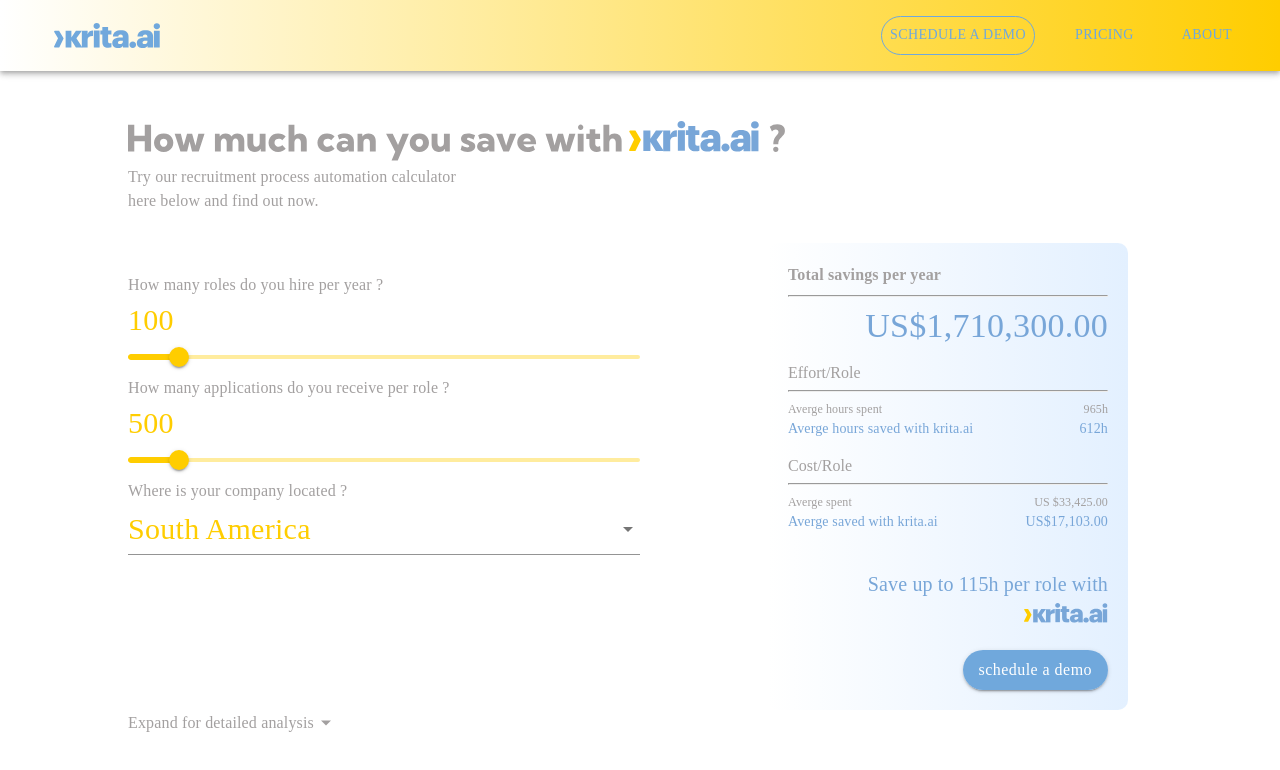
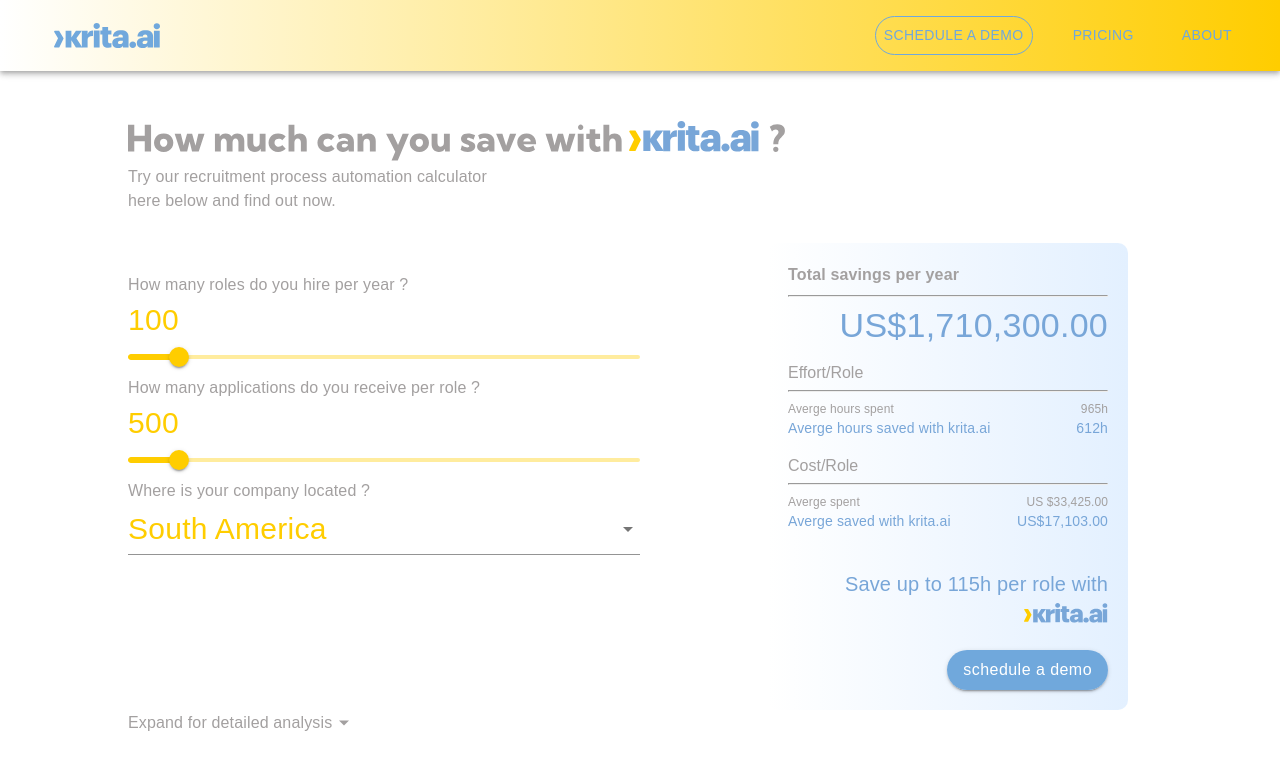
Before and after one commit to ONKAR-PATIL-01/Krita-Calculator, a React (Create React App) app: page / in a window 1280 px wide. Shown: the top 770 px of the page. Built offline with nearby package versions, Linux system fonts and the light colour scheme.

Commit message:
Onkar : Calculator font updated

```diff
--- a/src/index.css
+++ b/src/index.css
@@ -7,9 +7,9 @@
   -moz-osx-font-smoothing: grayscale;
 }
 * {
-  font-family: "Kumbh Sans" !important;
+  font-family: "Kumbh Sans", sans-serif !important;
+}
 
-}
 code {
   font-family: source-code-pro, Menlo, Monaco, Consolas, 'Courier New',
     monospace;
```
